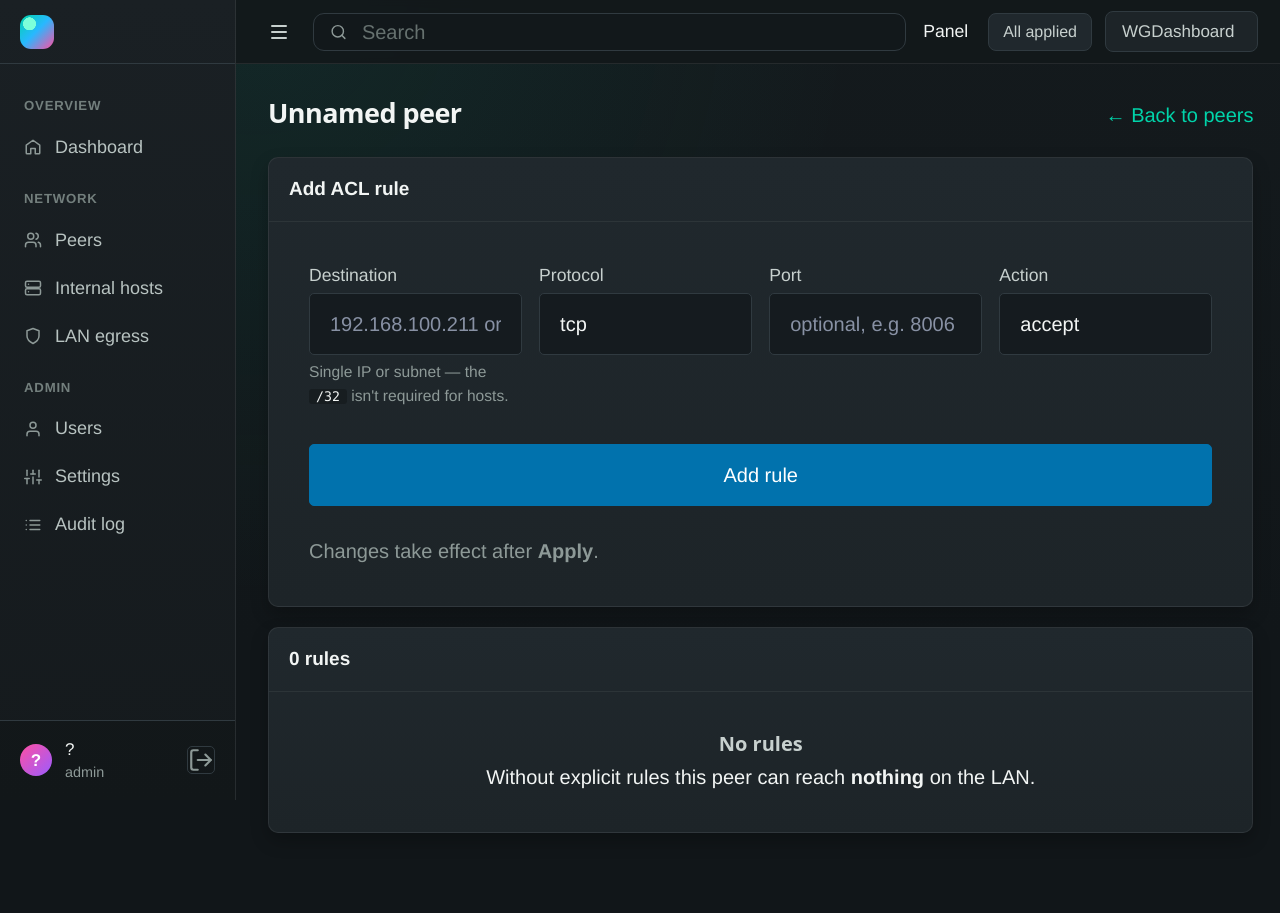
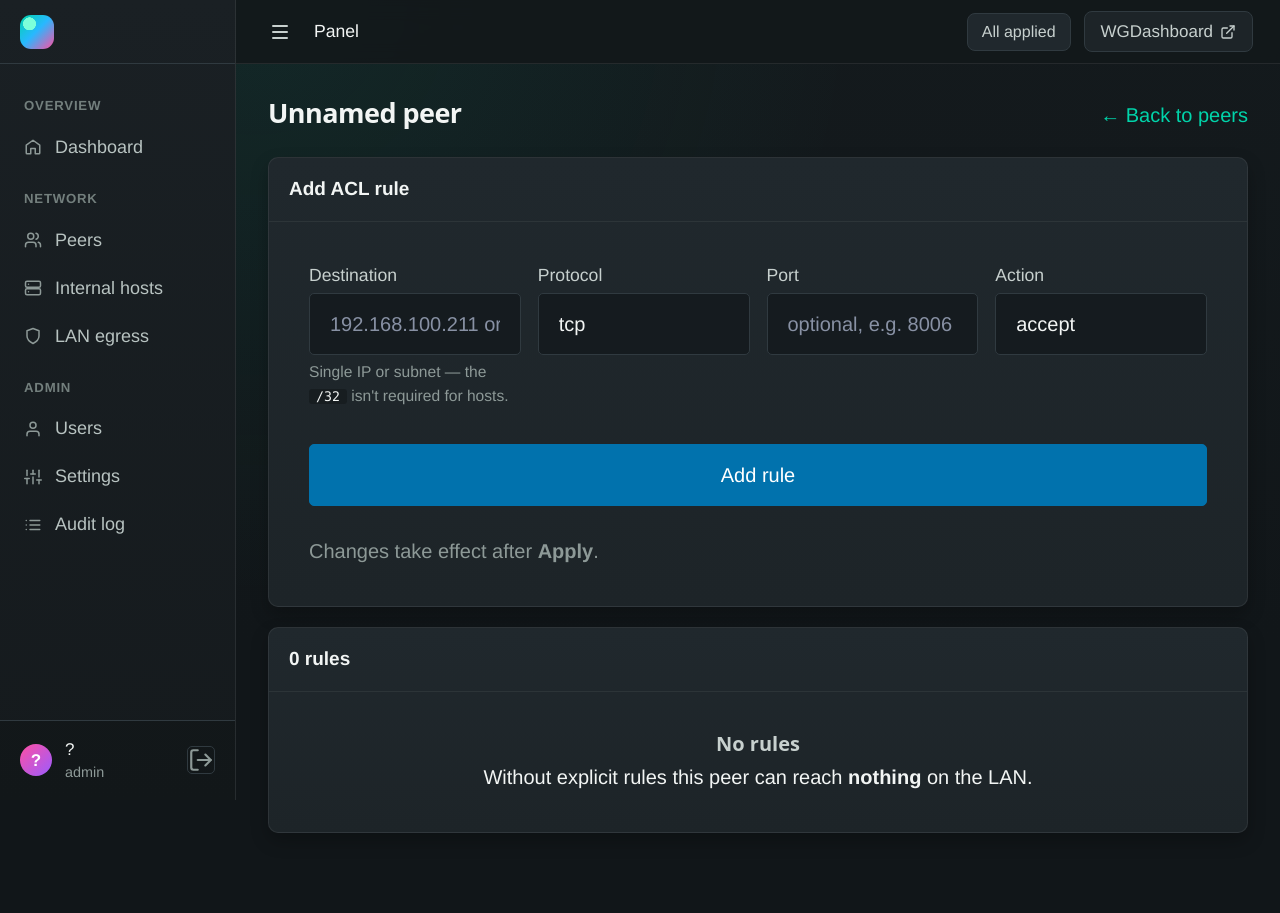
Before and after one commit to sPROFFEs/GUEST, a FastAPI app: template panel/app/web/templates/acl.html in a window 1280 px wide. Run offline with FastAPI, Linux system fonts and the light colour scheme; the template is opened without the code that fills it, so the values that code supplies are empty; parts of the project's set-up code (start-up, migrations or seed data) failed here and were passed over; some libraries are stand-ins or nearby versions.

Commit message:
interface refactor

```diff
--- a/panel/app/web/static/style.css
+++ b/panel/app/web/static/style.css
@@ -954,36 +954,6 @@ body {
     border-color: var(--border);
 }
 
-.topbar-search {
-    width: min(48vw, 680px);
-    margin: 0;
-    position: relative;
-    color: var(--muted);
-}
-
-.topbar-search .icon {
-    position: absolute;
-    left: .85rem;
-    top: 50%;
-    width: 17px;
-    height: 17px;
-    transform: translateY(-50%);
-    pointer-events: none;
-}
-
-.topbar-search .search-placeholder {
-    display: flex;
-    align-items: center;
-    width: 100%;
-    height: 38px;
-    margin: 0;
-    padding: .45rem .8rem .45rem 2.4rem;
-    border-radius: 11px;
-    background: #12181b;
-    border: 1px solid #303a40;
-    color: #66716f;
-}
-
 .breadcrumbs {
     min-width: max-content;
 }
@@ -1018,8 +988,29 @@ button:hover,
 }
 
 .topbar-right .topbar-link {
+    display: inline-flex;
+    align-items: center;
+    gap: .35rem;
     min-height: 32px;
     border-radius: 8px;
+}
+
+.topbar-right .topbar-btn {
+    display: inline-flex;
+    align-items: center;
+    justify-content: center;
+    gap: .45rem;
+    min-height: 40px;
+    padding: 0 .95rem;
+    line-height: 1;
+    white-space: nowrap;
+}
+
+.topbar-right .topbar-btn .icon,
+.topbar-right .topbar-link .icon {
+    width: 16px;
+    height: 16px;
+    flex-shrink: 0;
 }
 
 .content {
@@ -1345,19 +1336,11 @@ button.switch:hover,
     .sidebar {
         border-bottom: 1px solid var(--border);
     }
-
-    .topbar-search {
-        width: min(52vw, 34rem);
-    }
 }
 
 @media (max-width: 760px) {
     .topbar {
         padding: 0 .8rem;
-    }
-
-    .topbar-search {
-        display: none;
     }
 
     .breadcrumbs {
--- a/panel/app/web/templates/base.html
+++ b/panel/app/web/templates/base.html
@@ -85,13 +85,6 @@
             <div class="menu-btn" aria-hidden="true">
                 <span></span><span></span><span></span>
             </div>
-            <div class="topbar-search" aria-hidden="true">
-                <svg class="icon" viewBox="0 0 24 24" fill="none" stroke="currentColor" stroke-width="2"
-                     stroke-linecap="round" stroke-linejoin="round">
-                    <circle cx="11" cy="11" r="8"/><line x1="21" y1="21" x2="16.65" y2="16.65"/>
-                </svg>
-                <span class="search-placeholder">Search</span>
-            </div>
             <div class="breadcrumbs">
                 {% if crumb[0] %}
                     <span>{{ crumb[0] }}</span>
```
